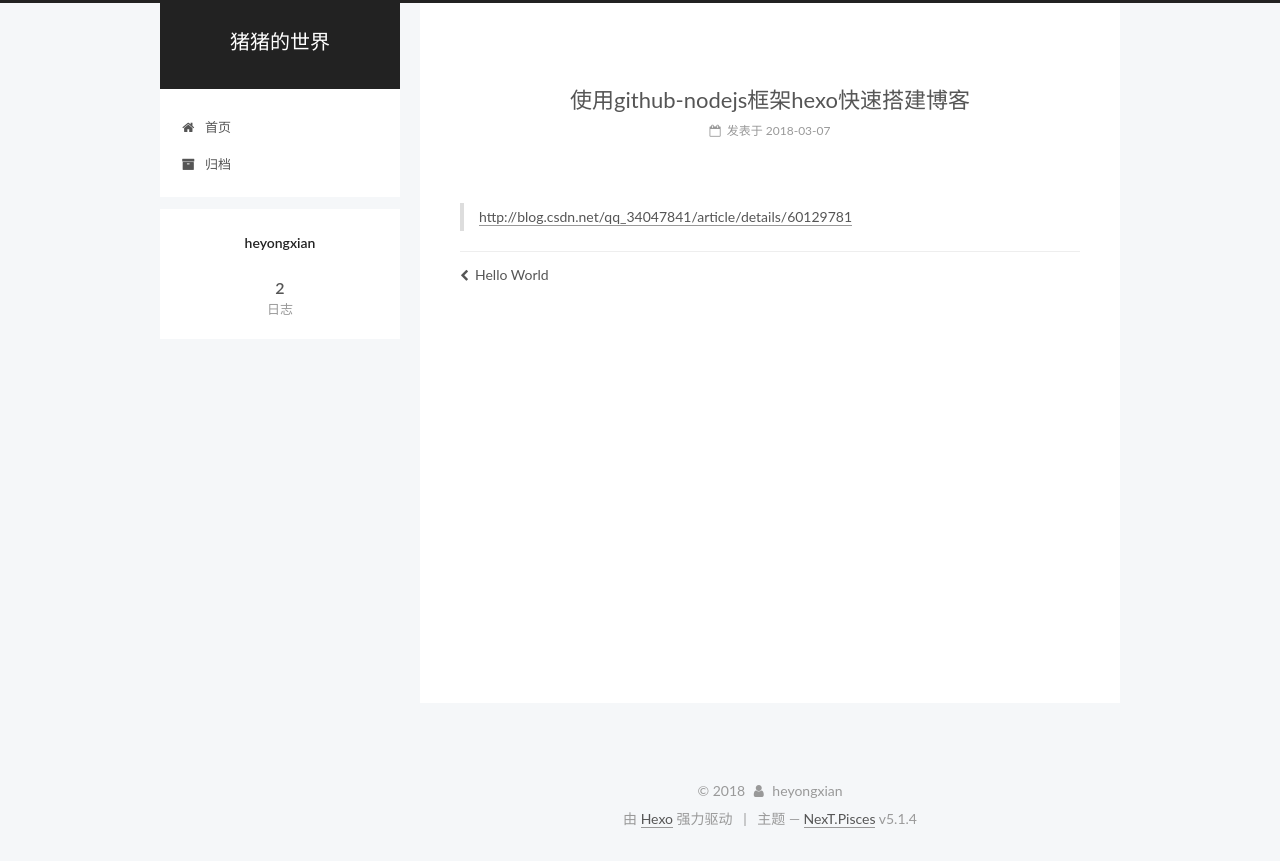
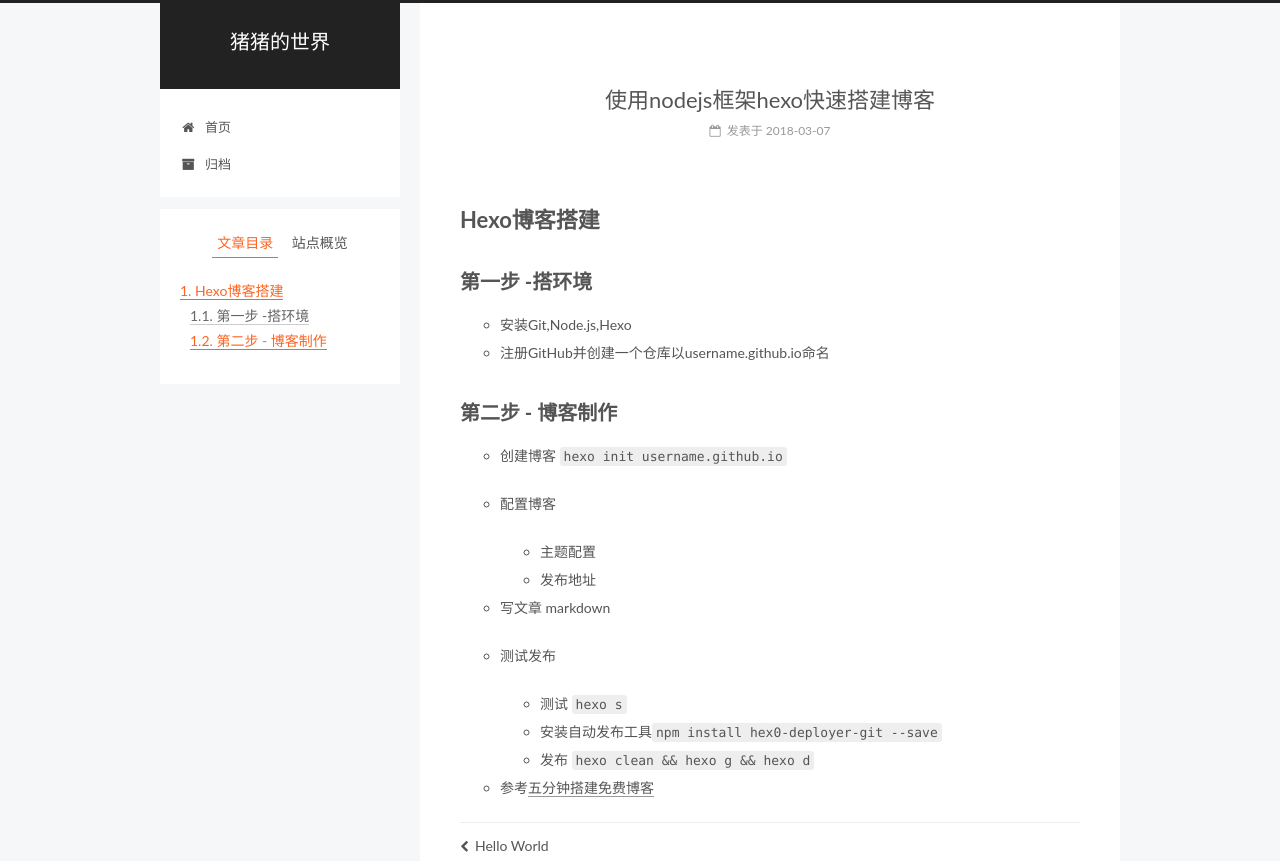
Before and after one commit to Dave-he/nichenghyx.github.io, a plain HTML site: page 2018/03/07/github-hexo搭建博客/index.html in a window 1280 px wide. Shown: the top 861 px of the page. Drawn offline with Linux system fonts and the light colour scheme.

Commit message:
Site updated: 2018-03-25 10:29:57

```diff
--- a/2018/03/07/github-hexo搭建博客/index.html
+++ b/2018/03/07/github-hexo搭建博客/index.html
@@ -79,17 +79,17 @@
 
 
 
-<meta name="description" content="http://blog.csdn.net/qq_34047841/article/details/60129781">
+<meta name="description" content="Hexo博客搭建第一步 -搭环境 安装Git,Node.js,Hexo 注册GitHub并创建一个仓库以username.github.io命名  第二步 - 博客制作 创建博客 hexo init username.github.io  配置博客  主题配置 发布地址   写文章 markdown  测试发布  测试 hexo s 安装自动发布工具npm install hex0-deploye">
 <meta property="og:type" content="article">
-<meta property="og:title" content="使用github-nodejs框架hexo快速搭建博客">
+<meta property="og:title" content="使用nodejs框架hexo快速搭建博客">
 <meta property="og:url" content="http://yoursite.com/2018/03/07/github-hexo搭建博客/index.html">
 <meta property="og:site_name" content="猪猪的世界">
-<meta property="og:description" content="http://blog.csdn.net/qq_34047841/article/details/60129781">
+<meta property="og:description" content="Hexo博客搭建第一步 -搭环境 安装Git,Node.js,Hexo 注册GitHub并创建一个仓库以username.github.io命名  第二步 - 博客制作 创建博客 hexo init username.github.io  配置博客  主题配置 发布地址   写文章 markdown  测试发布  测试 hexo s 安装自动发布工具npm install hex0-deploye">
 <meta property="og:locale" content="zh-Hans">
-<meta property="og:updated_time" content="2018-03-07T02:53:51.003Z">
+<meta property="og:updated_time" content="2018-03-25T02:29:20.108Z">
 <meta name="twitter:card" content="summary">
-<meta name="twitter:title" content="使用github-nodejs框架hexo快速搭建博客">
-<meta name="twitter:description" content="http://blog.csdn.net/qq_34047841/article/details/60129781">
+<meta name="twitter:title" content="使用nodejs框架hexo快速搭建博客">
+<meta name="twitter:description" content="Hexo博客搭建第一步 -搭环境 安装Git,Node.js,Hexo 注册GitHub并创建一个仓库以username.github.io命名  第二步 - 博客制作 创建博客 hexo init username.github.io  配置博客  主题配置 发布地址   写文章 markdown  测试发布  测试 hexo s 安装自动发布工具npm install hex0-deploye">
 
 
 
@@ -125,7 +125,7 @@
 
 
 
-  <title>使用github-nodejs框架hexo快速搭建博客 | 猪猪的世界</title>
+  <title>使用nodejs框架hexo快速搭建博客 | 猪猪的世界</title>
 
 
 
@@ -249,7 +249,7 @@
 
 
 
-          <h1 class="post-title" itemprop="name headline">使用github-nodejs框架hexo快速搭建博客</h1>
+          <h1 class="post-title" itemprop="name headline">使用nodejs框架hexo快速搭建博客</h1>
 
 
         <div class="post-meta">
@@ -299,9 +299,31 @@
 
 
 
-        <blockquote>
-<p><a href="http://blog.csdn.net/qq_34047841/article/details/60129781" target="_blank" rel="noopener">http://blog.csdn.net/qq_34047841/article/details/60129781</a></p>
-</blockquote>
+        <h1 id="Hexo博客搭建"><a href="#Hexo博客搭建" class="headerlink" title="Hexo博客搭建"></a>Hexo博客搭建</h1><h2 id="第一步-搭环境"><a href="#第一步-搭环境" class="headerlink" title="第一步 -搭环境"></a>第一步 -搭环境</h2><ul>
+<li>安装Git,Node.js,Hexo</li>
+<li>注册GitHub并创建一个仓库以username.github.io命名</li>
+</ul>
+<h2 id="第二步-博客制作"><a href="#第二步-博客制作" class="headerlink" title="第二步 - 博客制作"></a>第二步 - 博客制作</h2><ul>
+<li><p>创建博客 <code>hexo init username.github.io</code></p>
+</li>
+<li><p>配置博客</p>
+<ol>
+<li>主题配置</li>
+<li>发布地址</li>
+</ol>
+</li>
+<li><p>写文章 markdown</p>
+</li>
+<li><p>测试发布</p>
+<ol>
+<li>测试 <code>hexo s</code></li>
+<li>安装自动发布工具<code>npm install hex0-deployer-git --save</code></li>
+<li>发布 <code>hexo clean &amp;&amp; hexo g &amp;&amp; hexo d</code></li>
+</ol>
+</li>
+<li><p>参考<a href="http://blog.csdn.net/qq_34047841/article/details/60129781" target="_blank" rel="noopener">五分钟搭建免费博客</a></p>
+</li>
+</ul>
 
 
     </div>
@@ -386,8 +408,17 @@
 
 
 
+        <ul class="sidebar-nav motion-element">
+          <li class="sidebar-nav-toc sidebar-nav-active" data-target="post-toc-wrap">
+            文章目录
+          </li>
+          <li class="sidebar-nav-overview" data-target="site-overview-wrap">
+            站点概览
+          </li>
+        </ul>
 
-      <section class="site-overview-wrap sidebar-panel sidebar-panel-active">
+
+      <section class="site-overview-wrap sidebar-panel">
         <div class="site-overview">
           <div class="site-author motion-element" itemprop="author" itemscope itemtype="http://schema.org/Person">
 
@@ -429,6 +460,22 @@
         </div>
       </section>
 
+
+      <!--noindex-->
+        <section class="post-toc-wrap motion-element sidebar-panel sidebar-panel-active">
+          <div class="post-toc">
+
+
+
+
+
+
+              <div class="post-toc-content"><ol class="nav"><li class="nav-item nav-level-1"><a class="nav-link" href="#Hexo博客搭建"><span class="nav-number">1.</span> <span class="nav-text">Hexo博客搭建</span></a><ol class="nav-child"><li class="nav-item nav-level-2"><a class="nav-link" href="#第一步-搭环境"><span class="nav-number">1.1.</span> <span class="nav-text">第一步 -搭环境</span></a></li><li class="nav-item nav-level-2"><a class="nav-link" href="#第二步-博客制作"><span class="nav-number">1.2.</span> <span class="nav-text">第二步 - 博客制作</span></a></li></ol></li></ol></div>
+
+
+          </div>
+        </section>
+      <!--/noindex-->
 
 
 
--- a/css/main.css
+++ b/css/main.css
@@ -1823,7 +1823,7 @@ pre .javascript .function {
   width: 4px;
   height: 4px;
   border-radius: 50%;
-  background: #55aa57;
+  background: #5ee2cd;
 }
 .links-of-blogroll {
   font-size: 13px;
```
Also changed, not shown: 2018/03/07/hello-world/index.html (+2 -2 lines), archives/2018/03/index.html (+1 -1 lines), archives/2018/index.html (+1 -1 lines), archives/index.html (+1 -1 lines), index.html (+26 -4 lines).
